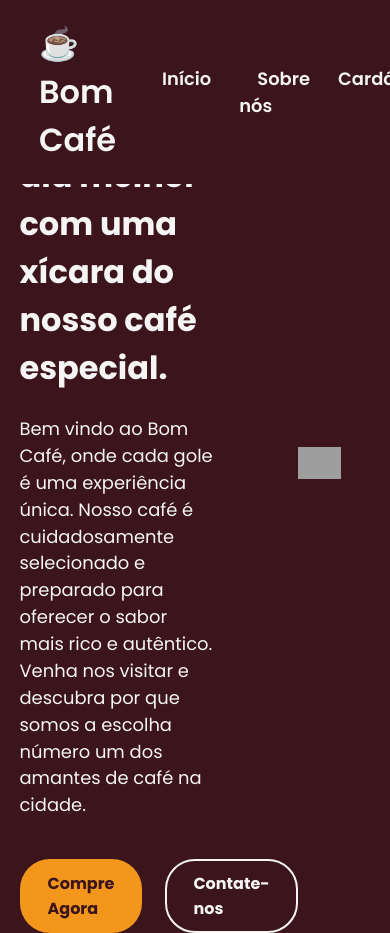
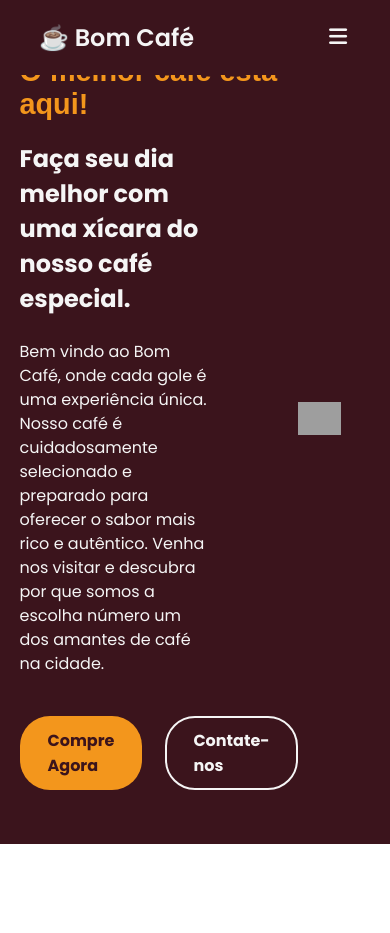
Before and after one commit to aguiarisabela/cafeteria, a plain HTML site: page index.html in a window 390 px wide. After the commit the page ends 844 px from the top, so only its background shows below. Drawn offline with Linux system fonts and the light colour scheme; grey boxes are pictures that could not be loaded; a web font is replaced by a local one.

Commit message:
✨ feat: Criando uma parte da responsividade do menu e do destaque, colocando os botões para o recebimento do JS

```diff
--- a/index.html
+++ b/index.html
@@ -4,6 +4,7 @@
     <meta charset="UTF-8" />
     <meta name="viewport" content="width=device-width, initial-scale=1.0" />
     <title>Cafeteria | Bom Café</title>
+    <link rel="stylesheet" href="https://cdnjs.cloudflare.com/ajax/libs/font-awesome/7.0.1/css/all.min.css">
     <link rel="stylesheet" href="style.css" />
   </head>
   <body>
@@ -13,6 +14,10 @@
             <h2 class="texto-logo">☕ Bom Café</h2>
         </a>
         <ul class="nav-menu">
+
+                <!--Importação do botão fechar, esse botão vem do font awsonme-->
+            <button id="menu-close-button" class="fas fa-times"></button>
+
             <li class="nav-items">
                 <a href="#" class="nav-links">Início</a>
             </li>
@@ -32,6 +37,10 @@
                 <a class="nav-links" href="#">Contato</a>
             </li>
         </ul>
+
+            <!--Importação do botão de barras/menu, vem do link do font awsome-->
+        <button id="menu-open-button" class="fas fa-bars"></button>
+
       </nav>
     </header>
     <main>
--- a/style.css
+++ b/style.css
@@ -63,15 +63,12 @@ header .navbar {
   padding: 20px 10%;
 }
 
-.navbar,
-.nav-menu {
+.navbar .nav-menu {
   display: flex;
   gap: 10px;
 }
 
-.navbar,
-.nav-logo,
-.texto-logo {
+.navbar .nav-logo .texto-logo {
   color: var(--light-color);
   font-size: var(--font-size-gg);
   font-weight: 600;
@@ -92,6 +89,10 @@ header .navbar {
   transition: 0.3s ease;
 }
 
+  .navbar :where(#menu-close-button, #menu-open-button){
+    display: none;
+  }
+
 /*Estilização da Section de Destaques*/
 .primeira-section {
   min-height: 100vh;
@@ -107,7 +108,7 @@ header .navbar {
   margin: 0 5%;
 }
 
-/*Quando se coloca as classes sem a vírgula, você irá aplicar o estilo dentro da ultima classe desejada, por exemplo, temos a primeira classe que é ".primeira-section" e dentro dela temos a ".section-destque" e dentro dela temos ".title-destaque", que é onde esse estilo será aplicado.*/
+/*Quando se coloca as classes sem a vírgula, você irá aplicar o estilo dentro da ultima classe desejada, por exemplo, temos a primeira classe que é ".primeira-section" e dentro dela temos a ".section-destque" e dentro desta temos ".title-destaque", que é onde esse estilo será aplicado.*/
 .primeira-section .sec-destaque .title-destaque {
   font-size: var(--font-size-xgg);
   color: var(--secondary-color);
@@ -140,23 +141,20 @@ header .navbar {
   transition: 0.3s ease;
 }
 
-
 .primeira-section .sec-destaque .button:hover,
-.primeira-section .sec-destaque .contate-nos
-{
+.primeira-section .sec-destaque .contate-nos {
   color: var(--light-color);
   border-color: var(--light-color);
   background-color: transparent;
 }
 
-.primeira-section .sec-destaque .contate-nos:hover{
+.primeira-section .sec-destaque .contate-nos:hover {
   border-color: var(--secondary-color);
   background: var(--secondary-color);
   color: var(--primary-color);
-
 }
 
-.primeira-section .sec-destaque .buttons{
+.primeira-section .sec-destaque .buttons {
   display: flex;
   gap: 23px;
 }
@@ -165,3 +163,57 @@ header .navbar {
   max-width: 500px;
   margin-right: 30px;
 }
+
+/*Responsividade com o tamanho de tela máxima de 900px*/
+@media screen and (max-width: 900px) {
+  :root {
+    --font-size-m: 1rem;
+    --font-size-g: 1.3rem;
+    --font-size-gg: 1.5rem;
+    --font-size-xgg: 1.8rem;
+  }
+
+  /* * Pseudo-classe :where():
+ * - Agrupa os seletores de IDs para aplicar os mesmos estilos (ex: #menu-close-button, #menu-open-button).
+ * - IMPORTANTE: Garante que a especificidade dos IDs agrupados seja zero (0,0,0,0) para esta regra.
+ * - Isso torna os estilos fáceis de serem sobrescritos por outras regras mais simples no futuro.
+*/
+  .navbar :where(#menu-close-button, #menu-open-button) {
+    display: block;
+    font-size: var(--font-size-g);
+  }
+
+  .navbar #menu-close-button {
+    position: absolute;
+    right: 30px;
+    top: 30px;
+    color: var(--primary-color);
+    background: none;
+  }
+
+  .navbar #menu-open-button {
+    color: var(--light-color);
+    background: none;
+  }
+
+  /*adiciona uma barra vertical na lateral esquerda, essa barra é branca*/
+  .navbar .nav-menu {
+    display: block;
+    position: fixed;
+    left: -300px;
+    top: 0;
+    width: 300px;
+    height: 100%;
+    display: flex;
+    flex-direction: column;
+    align-items: center;
+    padding-top: 100px;
+    background-color: var(--light-color);
+  }
+  .navbar .nav-menu .nav-links {
+    color: var(--dark-color);
+    display: block;
+    margin-top: 17px;
+    font-size: var(--font-size-g);
+  }
+}
```
